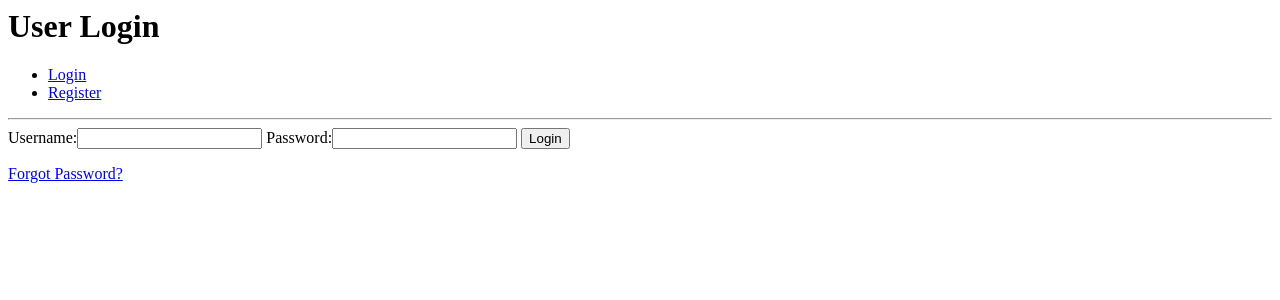
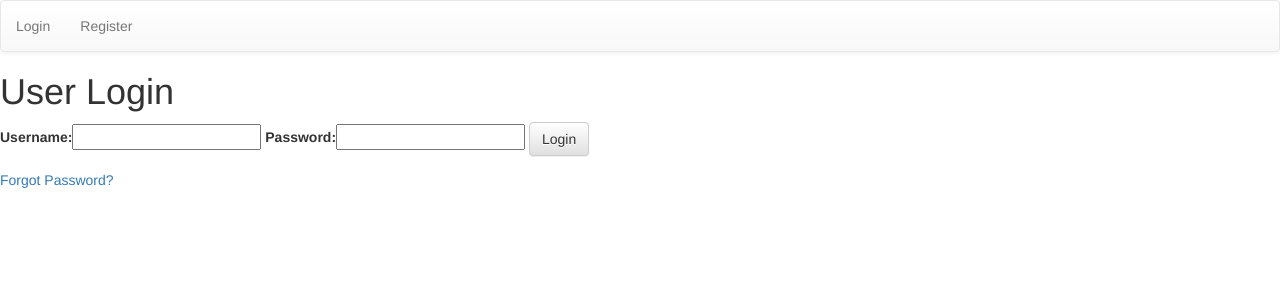
Before and after one commit to kmaaallen/django-authentication, a Django app: page /accounts/login/ in a window 1280 px wide. Shown: the top 300 px of the page. Run offline with Django 3.2, Linux system fonts and the light colour scheme; some libraries are stand-ins or nearby versions.

Commit message:
completed bootstrap django module@

```diff
--- a/accounts/templates/login.html
+++ b/accounts/templates/login.html
@@ -1,11 +1,12 @@
 {% extends 'base.html' %}
+{% load bootstrap_tags %}
 {% block page_title %}Login Page{% endblock %}
 {% block page_heading %}User Login{% endblock %}
 {% block content%}
 <form method="POST">
     {% csrf_token %}
-    {{ login_form }}
-    <button type="submit">Login</button>
+    {{ login_form | as_bootstrap }}
+    <button type="submit" class="btn btn-default">Login</button>
 </form>
 <p><a href="{% url 'password_reset' %}">Forgot Password?</a></p>
 
--- a/accounts/templates/registration.html
+++ b/accounts/templates/registration.html
@@ -1,11 +1,12 @@
 {% extends 'base.html' %}
+{% load bootstrap_tags %}
 {% block page_title %}Registration Page{% endblock %}
 {% block page_heading %}User Registration{% endblock %}
 {% block content%}
 <p>If you already have an account, you can <a href="{% url 'login' %}">sign in</a></p>
 <form method="POST">
     {% csrf_token %}
-    {{ registration_form.as_p }}
+    {{ registration_form | as_bootstrap }}
     <button type="submit">Register</button>
 </form>
 {% endblock %}
--- a/django_auth/settings.py
+++ b/django_auth/settings.py
@@ -37,7 +37,9 @@ INSTALLED_APPS = [
     'django.contrib.sessions',
     'django.contrib.messages',
     'django.contrib.staticfiles',
+    'django_forms_bootstrap',
     'accounts'
+
 ]
 
 MIDDLEWARE = [
@@ -124,6 +126,7 @@ USE_TZ = True
 # https://docs.djangoproject.com/en/1.11/howto/static-files/
 
 STATIC_URL = '/static/'
+STATICFILES_DIRS = [os.path.join(BASE_DIR, "static")]
 
 MESSAGE_STORAGE = 'django.contrib.messages.storage.session.SessionStorage'
 
--- /dev/null
+++ b/static/css/style.css
@@ -0,0 +1,3 @@
+form {
+    width:50%;
+}
--- a/templates/base.html
+++ b/templates/base.html
@@ -1,15 +1,25 @@
+{% load static %}
 <html>
 
 <head>
 	<title>{% block page_title %}{% endblock %}</title>
+
+    <!-- Latest compiled and minified CSS -->
+    <link rel="stylesheet" href="https://stackpath.bootstrapcdn.com/bootstrap/3.4.1/css/bootstrap.min.css" integrity="sha384-HSMxcRTRxnN+Bdg0JdbxYKrThecOKuH5zCYotlSAcp1+c8xmyTe9GYg1l9a69psu" crossorigin="anonymous">
+
+    <!-- Optional theme -->
+    <link rel="stylesheet" href="https://stackpath.bootstrapcdn.com/bootstrap/3.4.1/css/bootstrap-theme.min.css" integrity="sha384-6pzBo3FDv/PJ8r2KRkGHifhEocL+1X2rVCTTkUfGk7/0pbek5mMa1upzvWbrUbOZ" crossorigin="anonymous">
+
+    <link rel="stylesheet" href='{% static "css/style.css" %}' type="text/css">
+    <!-- Latest compiled and minified JavaScript -->
+    <script src="https://stackpath.bootstrapcdn.com/bootstrap/3.4.1/js/bootstrap.min.js" integrity="sha384-aJ21OjlMXNL5UyIl/XNwTMqvzeRMZH2w8c5cRVpzpU8Y5bApTppSuUkhZXN0VxHd" crossorigin="anonymous"></script>
+
+
 </head>
 
 <body>
-	<h1>
-		{% block page_heading %}{% endblock %}
-	</h1>
-	<nav>
-		<ul>
+	<nav class="navbar navbar-default">
+		<ul class="nav navbar-nav">
             {% if user.is_authenticated %}
             <li><a href="{% url 'logout' %}">Logout</a></li>
             <li><a href="{% url 'profile' %}">Profile</a></li>
@@ -19,7 +29,10 @@
             {% endif %}
 		</ul>
 	</nav>
-	<hr>
+    <h1>
+		{% block page_heading %}{% endblock %}
+	</h1>
+
 	{% if messages %}
 	<div>
 		{% for message in messages %}
```
